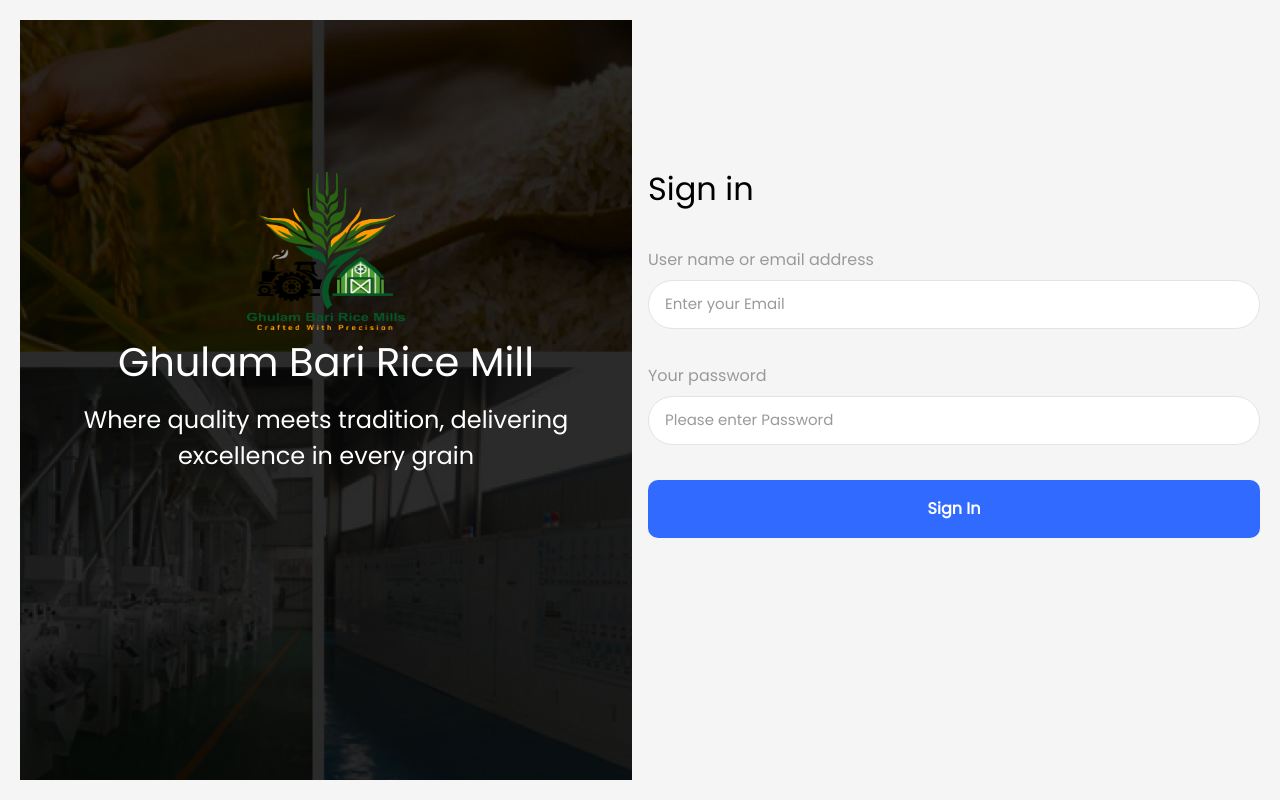
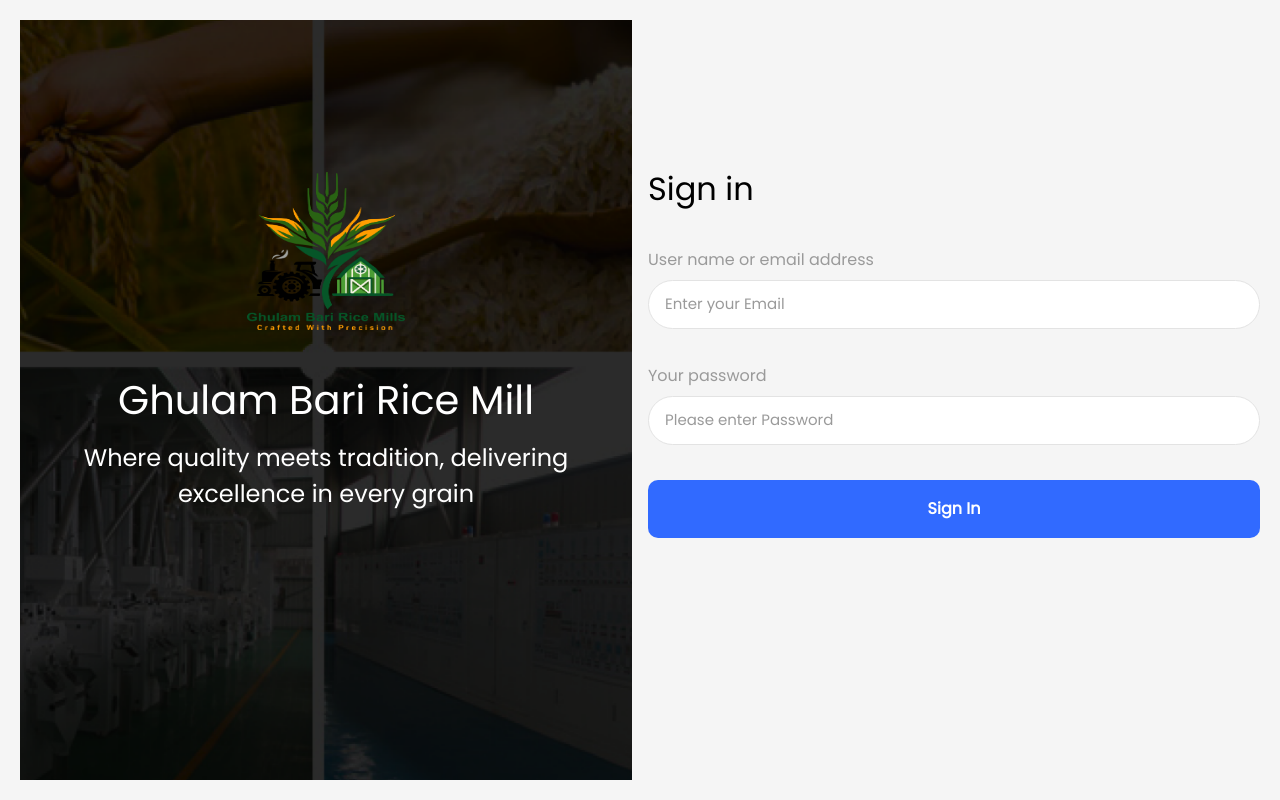
Before and after one commit to aqibjawad/rice_mill, a Next.js app: page / in a window 1280 px wide. Built offline with nearby package versions, Linux system fonts and the light colour scheme.

Commit message:
login page issue reso;lve doner

```diff
--- a/styles/login.module.css
+++ b/styles/login.module.css
@@ -19,7 +19,7 @@
 
 .overlayText {
   position: absolute;
-  top: 45%;
+  top: 50%;
   left: 50%;
   transform: translate(-50%, -50%);
   color: white;
@@ -33,7 +33,7 @@
 
 .text2 {
   position: absolute;
-  top: 55%;
+  top: 60%;
   left: 50%;
   transform: translate(-50%, -50%);
   color: white;
```
Also changed, not shown: 1 other file (tests, documents, lock files or other folders).
